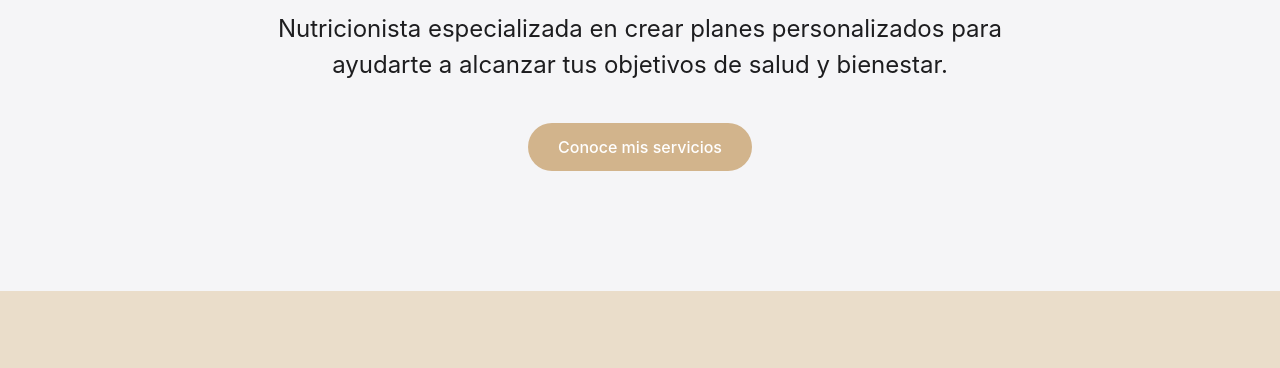
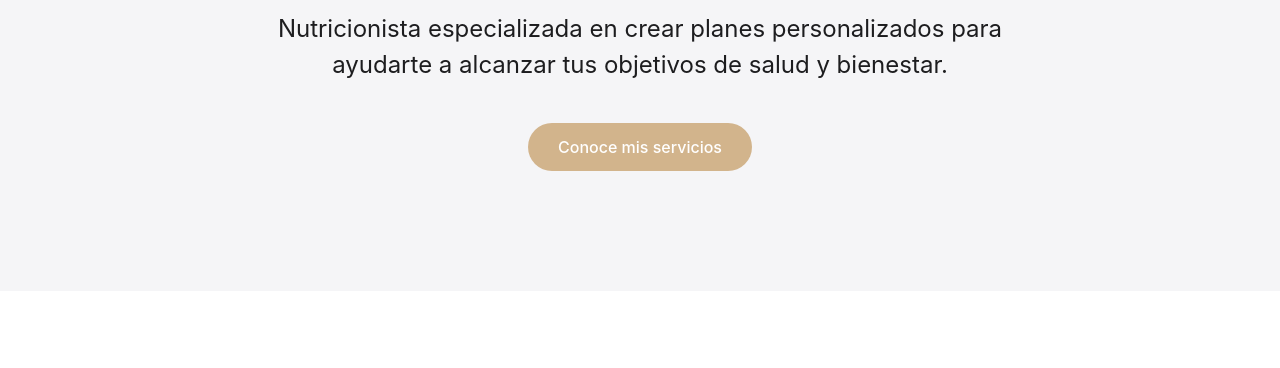
Before and after one commit to raulcobera/galaviconutricion, a plain HTML site: page index.html in a window 1280 px wide. Shown: the part 261-629 px from the top of the page. Drawn offline with Linux system fonts and the light colour scheme.

Commit message:
Update styles.css

```diff
--- a/styles.css
+++ b/styles.css
@@ -14,7 +14,7 @@
 }
 
 body {
-    background-color: var(--almendra); /* Color almendra claro */
+    background-color: var(--blanco); /* ← Esta línea es la que cambia */
     color: var(--gris-oscuro);
     line-height: 1.5;
 }
```
